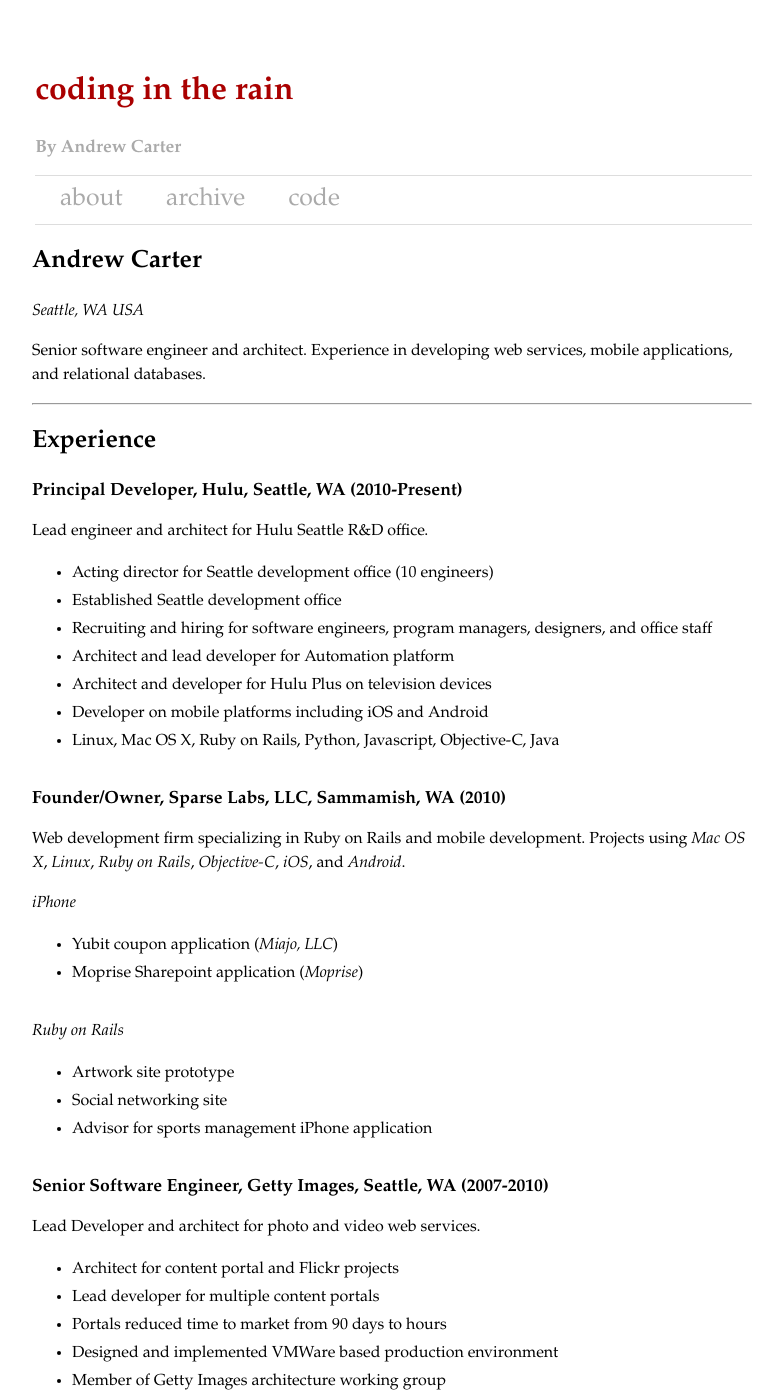
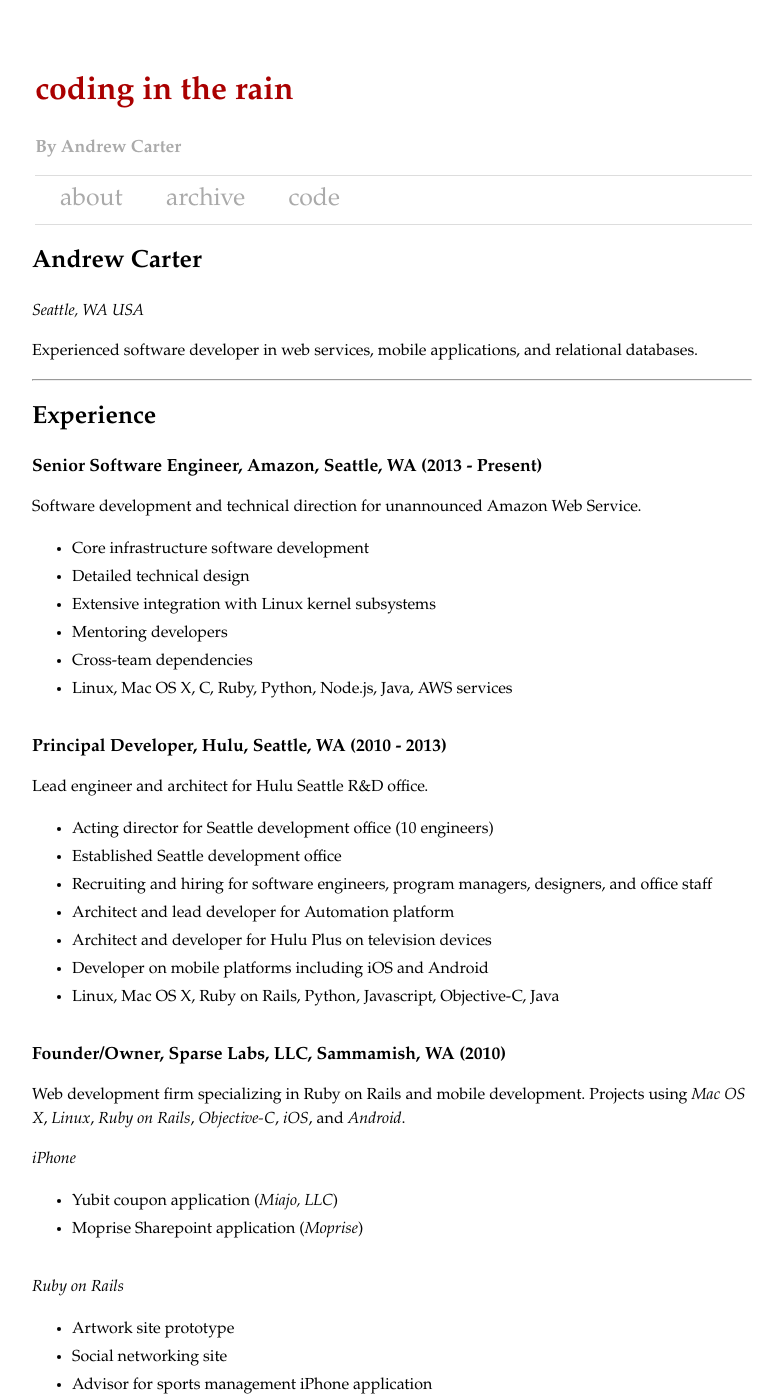
Before and after one commit to ascarter/ascarter.github.io, a Jekyll site: the page built from resume.markdown, in a window 1280 px wide and 1400 px high. Shown: the whole window, without its empty margins (248-1024 px from the left). Built offline with Jekyll 4.4.1, drawn with Linux system fonts in a browser that asks for light colours; Markdown is read by kramdown in place of the engine named in the settings; some of the changed text lies outside the part shown.

Commit message:
Updated resume (Amazon 2013)

```diff
--- a/resume.markdown
+++ b/resume.markdown
@@ -7,15 +7,28 @@
 ===============================
 *Seattle, WA USA*
 
-Senior software engineer and architect. Experience in developing web services, mobile applications, and relational databases.
+Experienced software developer in web services, mobile applications, and relational databases.
 
 ---
 
 Experience
 ==========
 
-Principal Developer, Hulu, Seattle, WA (2010-Present)
--------------------------------------------------------------
+Senior Software Engineer, Amazon, Seattle, WA (2013 - Present)
+--------------------------------------------------------------
+
+Software development and technical direction for unannounced Amazon Web Service.
+
+* Core infrastructure software development
+* Detailed technical design
+* Extensive integration with Linux kernel subsystems
+* Mentoring developers
+* Cross-team dependencies
+* Linux, Mac OS X, C, Ruby, Python, Node.js, Java, AWS services
+
+
+Principal Developer, Hulu, Seattle, WA (2010 - 2013)
+----------------------------------------------------
 
 Lead engineer and architect for Hulu Seattle R&D office.
 
@@ -28,7 +41,7 @@
 * Linux, Mac OS X, Ruby on Rails, Python, Javascript, Objective-C, Java
 
 Founder/Owner, Sparse Labs, LLC, Sammamish, WA (2010)
--------------------------------------------------------------
+-----------------------------------------------------
 
 Web development firm specializing in Ruby on Rails and mobile development. Projects using *Mac OS X*, *Linux*, *Ruby on Rails*, *Objective-C*, *iOS*, and *Android*.
 
@@ -44,8 +57,8 @@
 *  Advisor for sports management iPhone application
 
 
-Senior Software Engineer, Getty Images, Seattle, WA (2007-2010)
----------------------------------------------------------------
+Senior Software Engineer, Getty Images, Seattle, WA (2007 - 2010)
+-----------------------------------------------------------------
 
 Lead Developer and architect for photo and video web services.
 
@@ -66,8 +79,8 @@
 *  Mac OS X, Cocoa, Carbon, C, C++, Objective-C, Ruby on Rails, Javascript
 
 
-Software Developer/Architect, Jobster, Seattle, WA (2006-2007)
---------------------------------------------------------------
+Software Developer/Architect, Jobster, Seattle, WA (2006 - 2007)
+----------------------------------------------------------------
 
 *  Performance and scale lead
 *  Architect for Jobster Web Services using REST and XML/JSON formats
@@ -76,8 +89,8 @@
 *  Linux, Java, Ruby on Rails, Oracle, MySQL
 
 
-Web Services Development Manager, Pure Networks, Seattle, WA (2005-2006)
-------------------------------------------------------------------------
+Web Services Development Manager, Pure Networks, Seattle, WA (2005 - 2006)
+--------------------------------------------------------------------------
 
 Development manager for Pure Networks online services
 
@@ -98,8 +111,8 @@
 *  Java, C, Python, PHP
 
 
-Software Design Engineer, Microsoft, Redmond, WA (1995-2005)
-------------------------------------------------------------
+Software Design Engineer, Microsoft, Redmond, WA (1995 - 2005)
+--------------------------------------------------------------
 
 Over ten years of service on several different products as software engineer.
 
@@ -111,15 +124,15 @@
 *  Windows, C, C++, C#, .NET, SQL
 
 
-Staff Consultant, Andersen Consulting, Seattle, WA (1994-1995)
---------------------------------------------------------------
+Staff Consultant, Andersen Consulting, Seattle, WA (1994 - 1995)
+----------------------------------------------------------------
 
 *  Real-time billing application for McCaw Celluar/AT&T Wireless
 *  C, C++, SQL, NeXTSTEP, HP-UX
 
 
-Intern, Microsoft, Redmond, WA (1992-1994)
-------------------------------------------
+Intern, Microsoft, Redmond, WA (1992 - 1994)
+--------------------------------------------
 
 *  Macintosh Excel product support and test engineer
 
```
Also changed, not shown: other parts of resume.markdown (+0 -4 lines).
